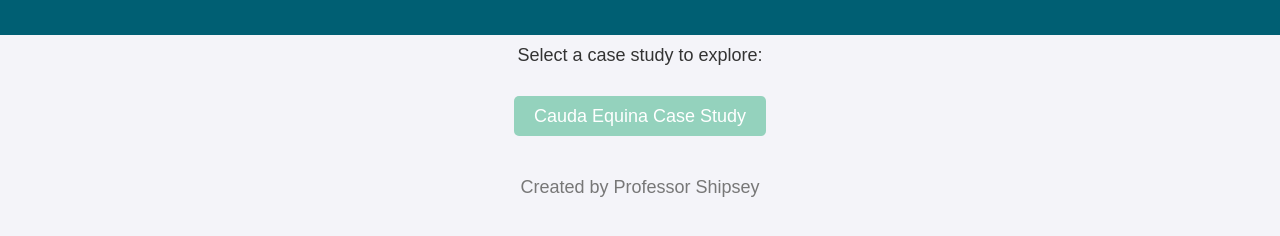
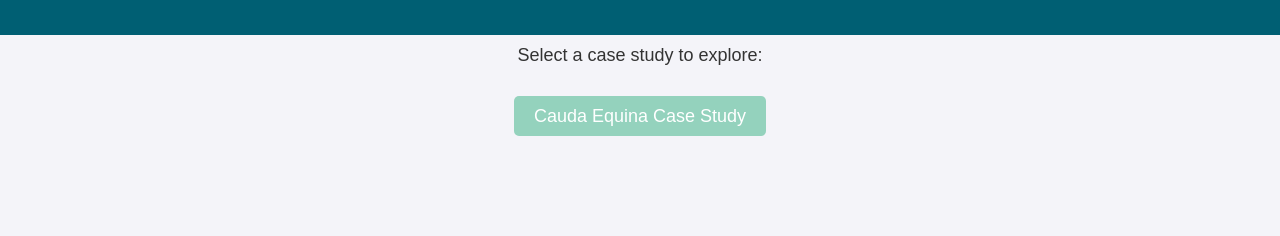
Before and after one commit to shipseybio/anatomy-case-studies, a plain HTML site: page index.html in a window 1280 px wide. Shown: the part 96-332 px from the top of the page. Drawn offline with Linux system fonts and the light colour scheme.

Commit message:
Update index.html

```diff
--- a/index.html
+++ b/index.html
@@ -70,7 +70,7 @@
     </main>
 
     <footer>
-        <p>Created by Professor Shipsey</p>
+        <p></p>
     </footer>
 
 </body>
```
